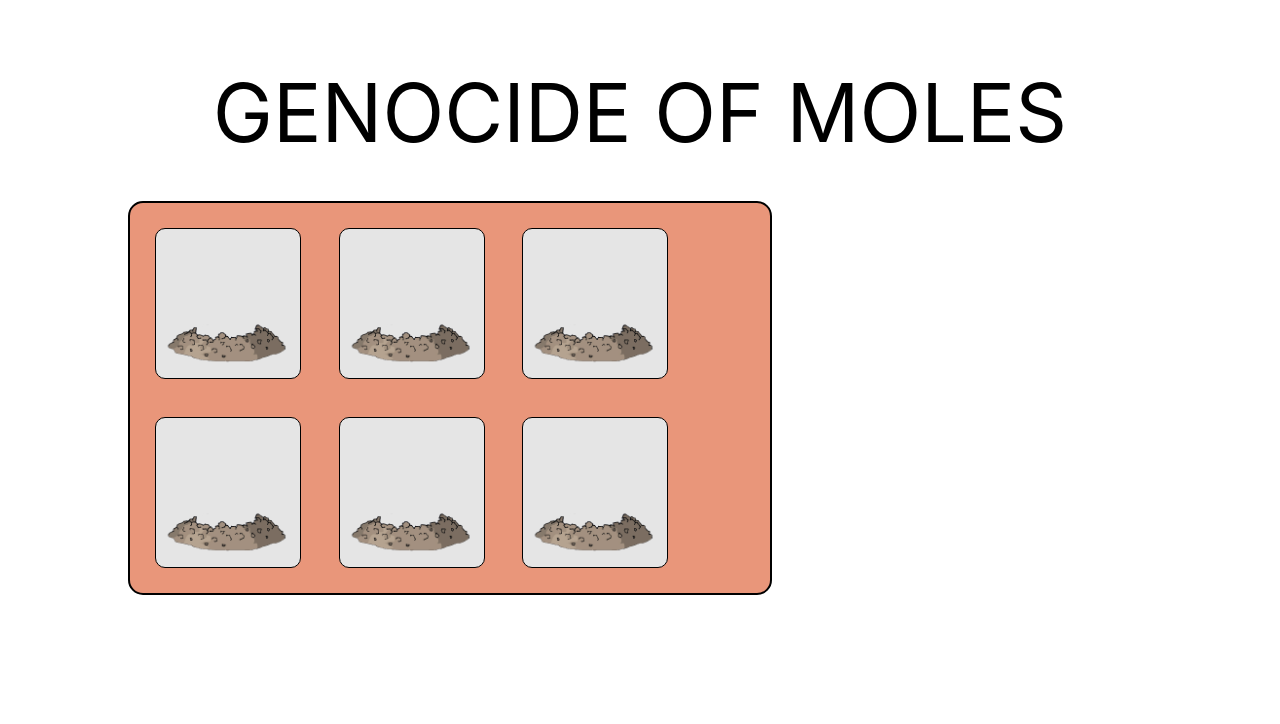
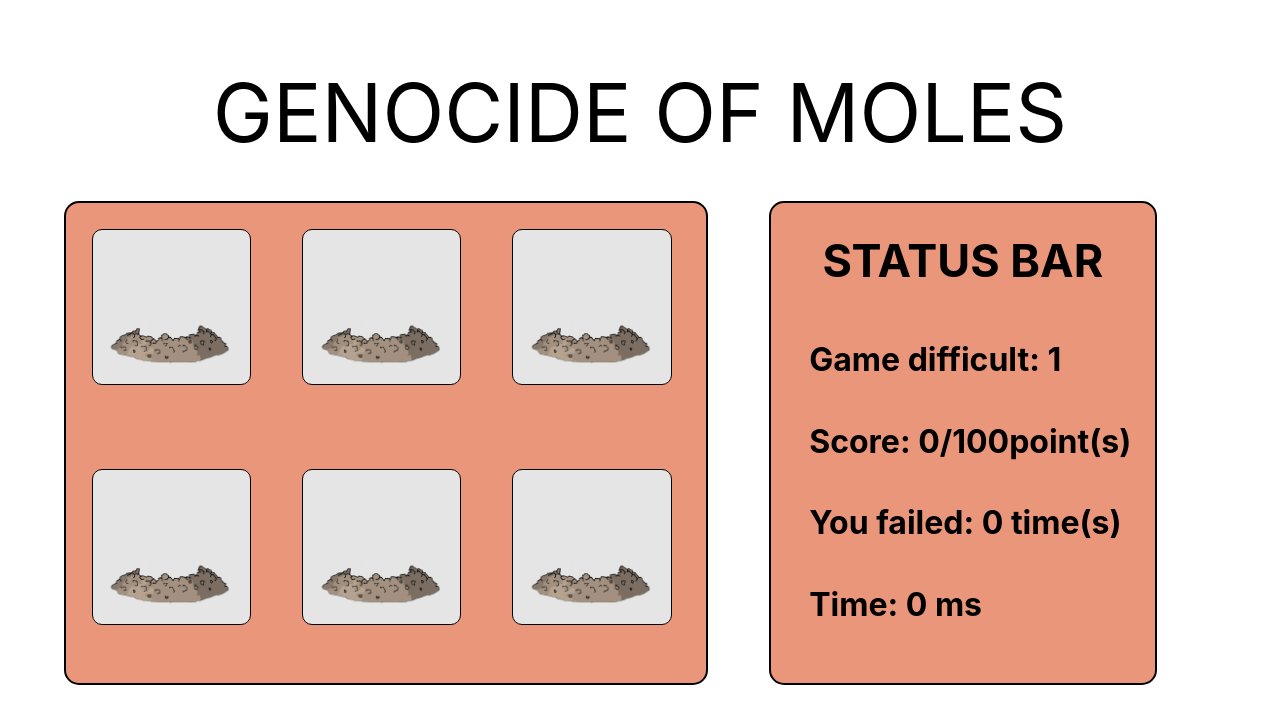
Before and after one commit to DarkRaven987/genocide_of_moles, a React (Create React App) app: page / in a window 1280 px wide. Shown: the top 724 px of the page. Built offline with nearby package versions, Linux system fonts and the light colour scheme.

Commit message:
Divided to users components

```diff
--- a/src/App.css
+++ b/src/App.css
@@ -3,38 +3,3 @@
   justify-content: center;
   padding-top: 5%;
 }
-
-.App-header {
-  display: flex;
-  align-items: center;
-  justify-content: center;
-  font-size: 8ch;
-}
-
-.Game-Field {
-  display: flex;
-  flex-direction: row;
-  background-color: darksalmon;
-  border: 2px solid black;
-  border-radius: 15px;
-  width: 50vw;
-  height: fit-content;
-  margin-left: 10vw;
-  margin-top: 5vh;
-}
-
-.onPlay-zone {
-  display: flex;
-  flex-wrap: wrap;
-  margin: 1%;
-}
-
-.onClick-element {
-  border: 1px solid black;
-  border-radius: 10px;
-  padding: 5px;
-  margin: 3%;
-  height: fit-content;
-  width: fit-content;
-  background-color: #e5e5e5;
-}
--- a/src/App.js
+++ b/src/App.js
@@ -2,30 +2,16 @@ import React, { Component } from 'react';
 import {connect} from "react-redux";
 
 import './App.css';
-import mole_null from './img/mole_null.png'
-import mole_true from './img/mole_true.png'
+import MainHeader from './components/mainHeader';
+import GameField from './components/gameField';
 
 class App extends Component {
   render() {
     const {storage} = this.props;
     return (
       <div className="container">
-        <div className="App-header">
-          GENOCIDE OF MOLES
-        </div>
-        <div className="Game-Field">
-          <div className="onPlay-zone">
-            {
-              storage.moleArray.map(el => {
-                return (
-                    <div className="onClick-element" key = {el.id}>
-                      {el.isMole ? <img src={mole_true} alt="QWERTY"/> : <img src={mole_null} alt="QWERTY"/>}
-                    </div>
-                );
-              })
-            }
-          </div>
-        </div>
+        <MainHeader/>
+        <GameField storage = {storage}/>
       </div>
     );
   }
--- /dev/null
+++ b/src/components/actionField/index.css
@@ -0,0 +1,21 @@
+
+.Game-Field {
+    display: flex;
+    flex-direction: row;
+    flex-wrap: wrap;
+    background-color: darksalmon;
+    border: 2px solid black;
+    border-radius: 15px;
+    width: 50vw;
+}
+
+.onClick-element {
+    border: 1px solid black;
+    text-align: center;
+    border-radius: 10px;
+    padding: 5px;
+    margin: 4%;
+    height: 30%;
+    width: 23%;
+    background-color: #e5e5e5;
+}
--- /dev/null
+++ b/src/components/actionField/index.js
@@ -0,0 +1,24 @@
+import React from 'react';
+
+import mole_true from "../../img/mole_true.png";
+import mole_null from "../../img/mole_null.png";
+import './index.css';
+
+const actionField = (props) => {
+    const {storage} = props;
+    return (
+        <div className="Game-Field">
+            {
+                storage.moleArray.map(el => {
+                    return (
+                        <div className="onClick-element" key = {el.id}>
+                            {el.isMole ? <img src={mole_true} alt="mole_true"/> : <img src={mole_null} alt="mole_null"/>}
+                        </div>
+                    );
+                })
+            }
+        </div>
+    )
+};
+
+export default actionField;
--- /dev/null
+++ b/src/components/gameField/index.css
@@ -0,0 +1,6 @@
+.subContainer {
+    display: flex;
+    flex-direction: row;
+    margin-left: 5vw;
+    margin-top: 5vh;
+}
--- /dev/null
+++ b/src/components/gameField/index.js
@@ -0,0 +1,20 @@
+import React from 'react';
+
+import './index.css';
+import ActionField from '../actionField';
+import GameInterface from '../gameInterface';
+
+const gameField = (props) => {
+    const {storage} = props;
+    return(
+        <div className="subContainer">
+
+            <ActionField storage = {storage}/>
+
+            <GameInterface storage = {storage}/>
+
+        </div>
+    )
+};
+
+export default gameField;
--- /dev/null
+++ b/src/components/gameInterface/index.css
@@ -0,0 +1,22 @@
+.gameInterface {
+    display: flex;
+    flex-direction: column;
+    background-color: darksalmon;
+    border: 2px solid black;
+    border-radius: 15px;
+    width: 30vw;
+    height: 60vh;
+    margin-left: 5%;
+    text-align: center;
+}
+
+.interfaceHeader {
+    font-size: 45px;
+}
+
+.interfaceData {
+    display: flex;
+    flex-direction: column;
+    text-align: left;
+    margin-left: 10%;
+}
--- /dev/null
+++ b/src/components/gameInterface/index.js
@@ -0,0 +1,21 @@
+import React from 'react';
+
+import './index.css';
+
+const gameInterface = (props) => {
+    const {storage} = props;
+
+    return (
+        <div className="gameInterface">
+            <h1 className="interfaceHeader">STATUS BAR</h1>
+            <div className="interfaceData">
+                <h1>Game difficult: {storage.gameDifficult}</h1>
+                <h1>Score: {storage.score.current}/{storage.score.max}point(s)</h1>
+                <h1>You failed: {storage.failTimes} time(s)</h1>
+                <h1>Time: {storage.currentTime} ms</h1>
+            </div>
+        </div>
+    )
+};
+
+export default gameInterface;
--- /dev/null
+++ b/src/components/mainHeader/index.css
@@ -0,0 +1,6 @@
+.App-header {
+    display: flex;
+    align-items: center;
+    justify-content: center;
+    font-size: 8ch;
+}
--- a/src/components/mainHeader/index.js
+++ b/src/components/mainHeader/index.js
@@ -0,0 +1,12 @@
+import React from 'react';
+import './index.css';
+
+const mainHeader = () => {
+    return(
+        <div className="App-header">
+            GENOCIDE OF MOLES
+        </div>
+    )
+};
+
+export default mainHeader;
```
